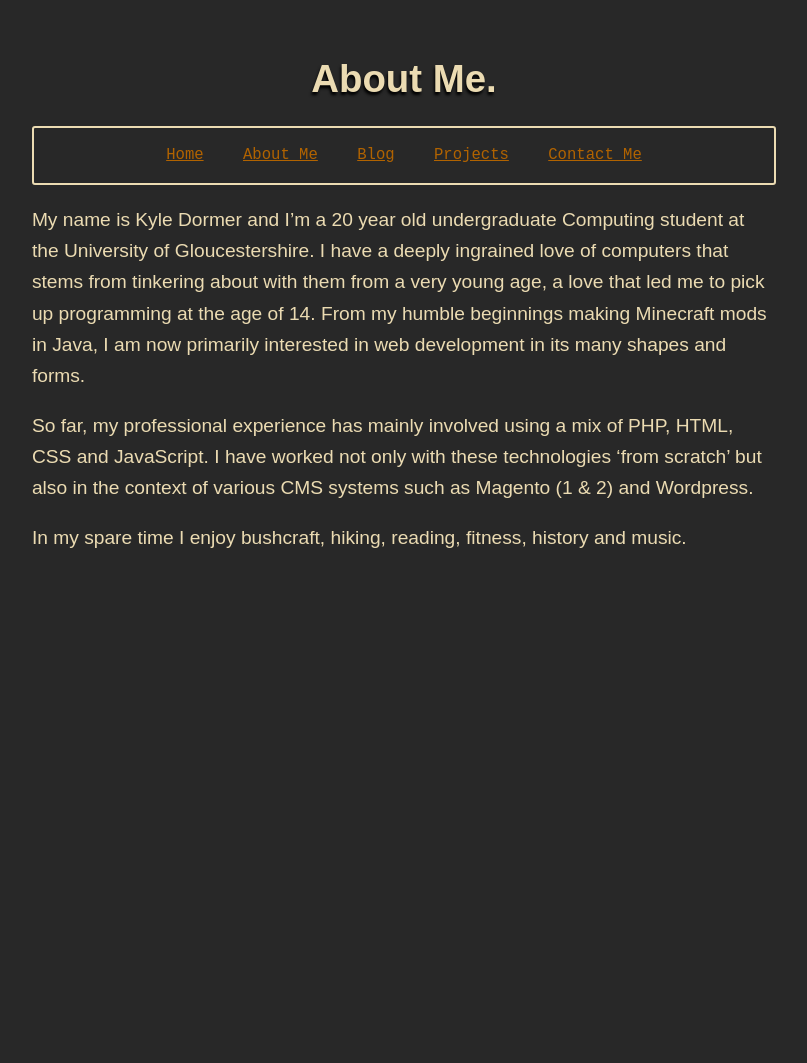
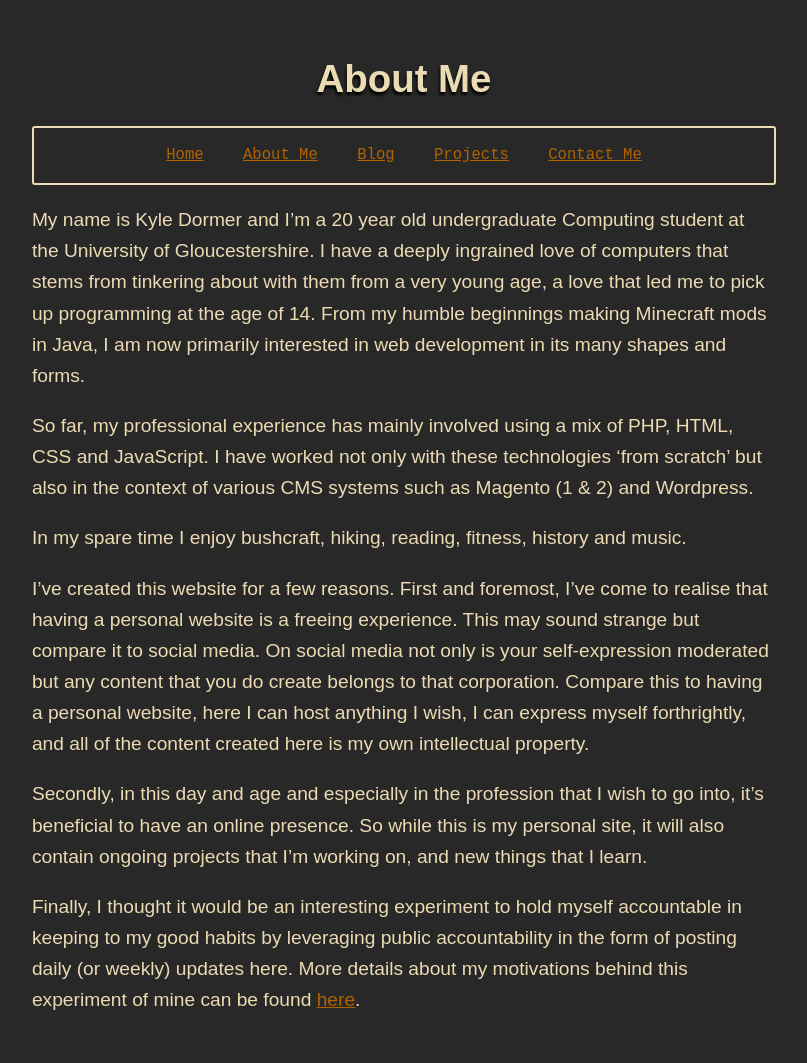
Before and after one commit to kyle-dormer/personal-website, a Jekyll site: the page built from about.md, in a window 1280 px wide. Shown: the whole page, without its empty margins (236-1043 px from the left). Built offline with Jekyll 4.4.1, drawn with Linux system fonts in a browser that asks for light colours; before the commit the page ends 900 px from its top, so only the background shows below that.

Commit message:
Update about page content

```diff
--- a/about.md
+++ b/about.md
@@ -12,3 +11,9 @@
 So far, my professional experience has mainly involved using a mix of PHP, HTML, CSS and JavaScript. I have worked not only with these technologies 'from scratch' but also in the context of various CMS systems such as Magento (1 & 2) and Wordpress.
 
 In my spare time I enjoy bushcraft, hiking, reading, fitness, history and music.
+
+I've created this website for a few reasons. First and foremost, I've come to realise that having a personal website is a freeing experience. This may sound strange but compare it to social media. On social media not only is your self-expression moderated but any content that you do create belongs to that corporation. Compare this to having a personal website, here I can host anything I wish, I can express myself forthrightly, and all of the content created here is my own intellectual property.
+
+Secondly, in this day and age and especially in the profession that I wish to go into, it's beneficial to have an online presence. So while this is my personal site, it will also contain ongoing projects that I'm working on, and new things that I learn.
+
+Finally, I thought it would be an interesting experiment to hold myself accountable in keeping to my good habits by leveraging public accountability in the form of posting daily (or weekly) updates here. More details about my motivations behind this experiment of mine can be found [here]({% post_url 2021-04-29-habits %}).
```
Also changed, not shown: other parts of about.md (+1 -2 lines).
